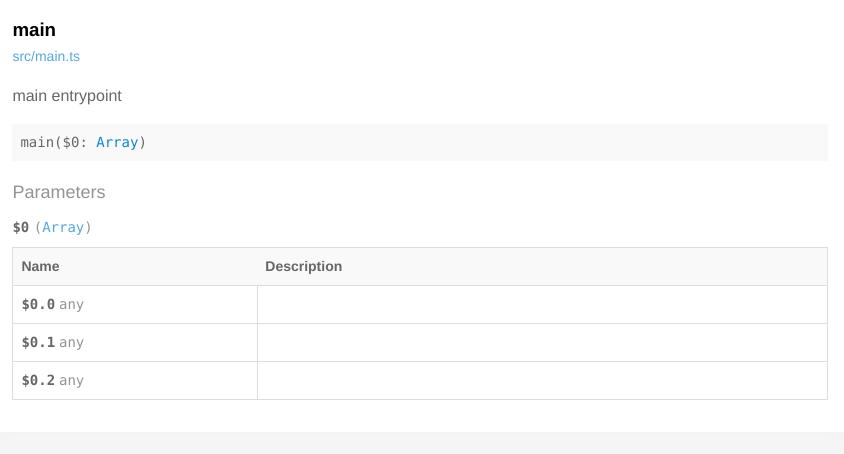
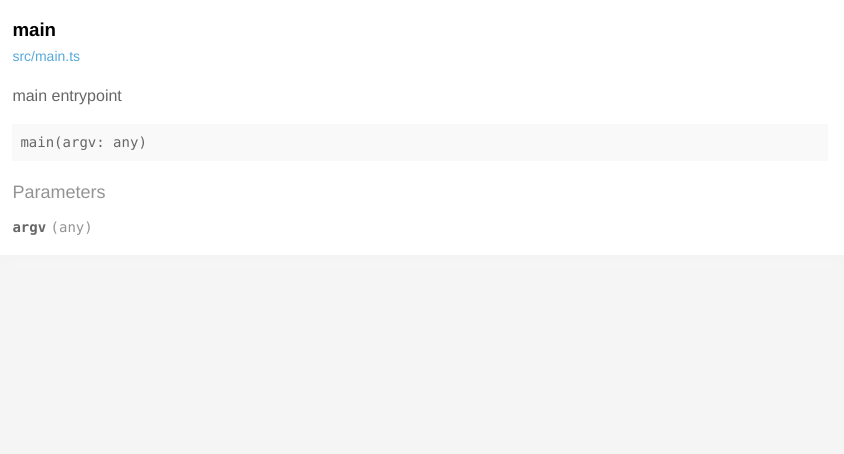
Before and after one commit to thebullisher/easyswap, a plain HTML site: page index.html in a window 1280 px wide. Shown: the full height of the page, 436-1280 px from the left. Drawn offline with Linux system fonts and the light colour scheme.

Commit message:
deploy: fe84541b957f133a0642d099f64d21df3ab88b6d

```diff
--- a/index.html
+++ b/index.html
@@ -57,7 +57,7 @@
     </h3>
 
 
-      <a class='fr fill-darken0 round round pad1x quiet h5' href='https://github.com/thebullisher/easyswap/blob/d5fa799bba0e1f313a936a0d0190a78619d09473/src/main.ts#L10-L15'>
+      <a class='fr fill-darken0 round round pad1x quiet h5' href='https://github.com/thebullisher/easyswap/blob/fe84541b957f133a0642d099f64d21df3ab88b6d/src/main.ts#L10-L16'>
       <span>src/main.ts</span>
       </a>
 
@@ -66,7 +66,7 @@
 
   <p>main entrypoint</p>
 
-    <div class='pre p1 fill-light mt0'>main($0: <a href="https://developer.mozilla.org/docs/Web/JavaScript/Reference/Global_Objects/Array">Array</a>)</div>
+    <div class='pre p1 fill-light mt0'>main(argv: any)</div>
 
 
 
@@ -83,49 +83,9 @@
 
         <div class='space-bottom0'>
           <div>
-            <span class='code bold'>$0</span> <code class='quiet'>(<a href="https://developer.mozilla.org/docs/Web/JavaScript/Reference/Global_Objects/Array">Array</a>)</code>
+            <span class='code bold'>argv</span> <code class='quiet'>(any)</code>
 
           </div>
-
-          <table class='mt1 mb2 fixed-table h5 col-12'>
-            <colgroup>
-              <col width='30%' />
-              <col width='70%' />
-            </colgroup>
-            <thead>
-              <tr class='bold fill-light'>
-                <th>Name</th>
-                <th>Description</th>
-              </tr>
-            </thead>
-            <tbody class='mt1'>
-
-                <tr>
-  <td class='break-word'><span class='code bold'>$0.0</span> <code class='quiet'>any</code>
-  </td>
-  <td class='break-word'><span></span></td>
-</tr>
-
-
-
-                <tr>
-  <td class='break-word'><span class='code bold'>$0.1</span> <code class='quiet'>any</code>
-  </td>
-  <td class='break-word'><span></span></td>
-</tr>
-
-
-
-                <tr>
-  <td class='break-word'><span class='code bold'>$0.2</span> <code class='quiet'>any</code>
-  </td>
-  <td class='break-word'><span></span></td>
-</tr>
-
-
-
-            </tbody>
-          </table>
 
         </div>
 
```
